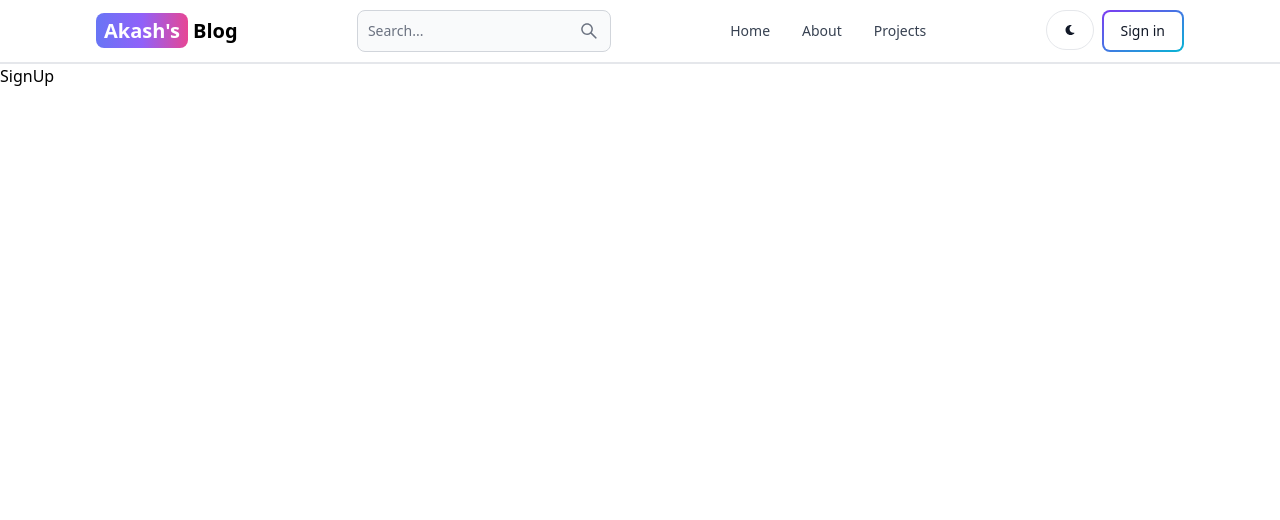
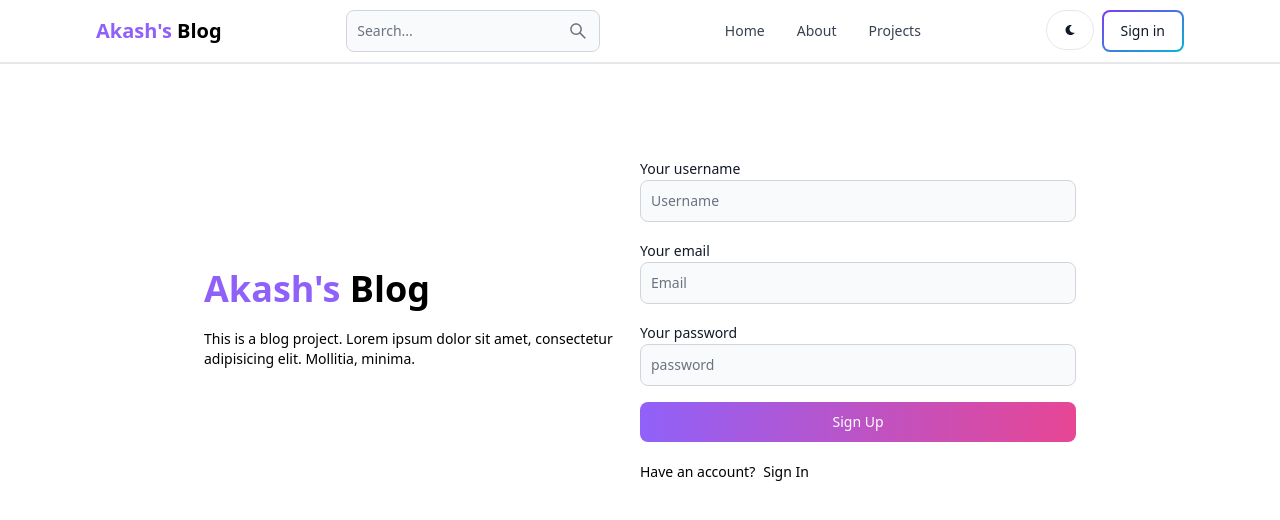
Before and after one commit to reachAkash/blog-app, a React (Vite) app in the folder blog-frontend/: page /sign-up in a window 1280 px wide. Shown: the top 520 px of the page. Built offline with nearby package versions, Linux system fonts and the light colour scheme.

Commit message:
update : signup ui

```diff
--- a/blog-frontend/src/components/Navbar.jsx
+++ b/blog-frontend/src/components/Navbar.jsx
@@ -13,10 +13,7 @@
         to="/"
         className="self-center whitespace-nowrap text-sm sm:text-xl font-semibold dark:text-white"
       >
-        <span className="px-2 py-1 bg-gradient-to-r from-indigo-500 via-purple-500 to-pink-500 rounded-lg text-white">
-          Akash's
-        </span>{" "}
-        Blog
+        <span className="py-1 text-purple-500">Akash's</span> Blog
       </Link>
       <form action="">
         <TextInput
--- a/blog-frontend/src/pages/SignUp.jsx
+++ b/blog-frontend/src/pages/SignUp.jsx
@@ -1,7 +1,48 @@
+import { Button, Label, TextInput } from "flowbite-react";
 import React from "react";
+import { Link } from "react-router-dom";
 
 const SignUp = () => {
-  return <div>SignUp</div>;
+  return (
+    <div className="min-h-screen mt-20">
+      <div className="flex p-3 max-w-4xl mx-auto flex-col md:flex-row md:items-center ">
+        {/* left section */}
+        <div className="flex-1">
+          <Link to="/" className="text-4xl font-bold dark:text-white">
+            <span className="py-1 text-purple-500">Akash's</span> Blog
+          </Link>
+          <p className="text-sm mt-5">
+            This is a blog project. Lorem ipsum dolor sit amet, consectetur
+            adipisicing elit. Mollitia, minima.
+          </p>
+        </div>
+        {/* right section */}
+        <div className="flex-1">
+          <form className="flex flex-col gap-4">
+            <div>
+              <Label value="Your username" />
+              <TextInput type="text" placeholder="Username" id="username" />
+            </div>
+            <div>
+              <Label value="Your email" />
+              <TextInput type="text" placeholder="Email" id="email" />
+            </div>
+            <div>
+              <Label value="Your password" />
+              <TextInput type="text" placeholder="password" id="password" />
+            </div>
+            <Button gradientDuoTone="purpleToPink" type="submit">
+              Sign Up
+            </Button>
+          </form>
+          <div className="flex gap-2 text-sm mt-5">
+            <span>Have an account?</span>
+            <Link to="sign-in">Sign In</Link>
+          </div>
+        </div>
+      </div>
+    </div>
+  );
 };
 
 export default SignUp;
```
